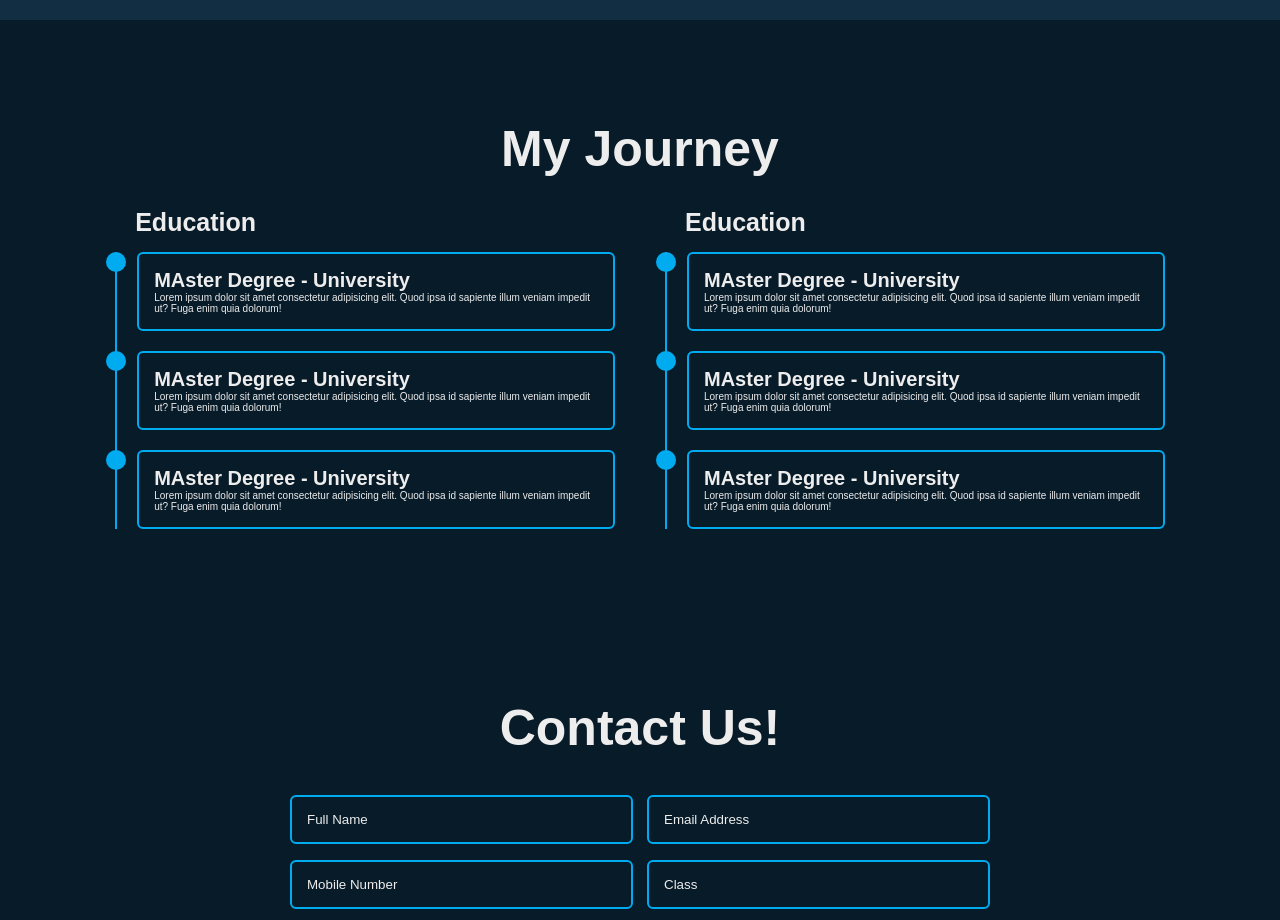
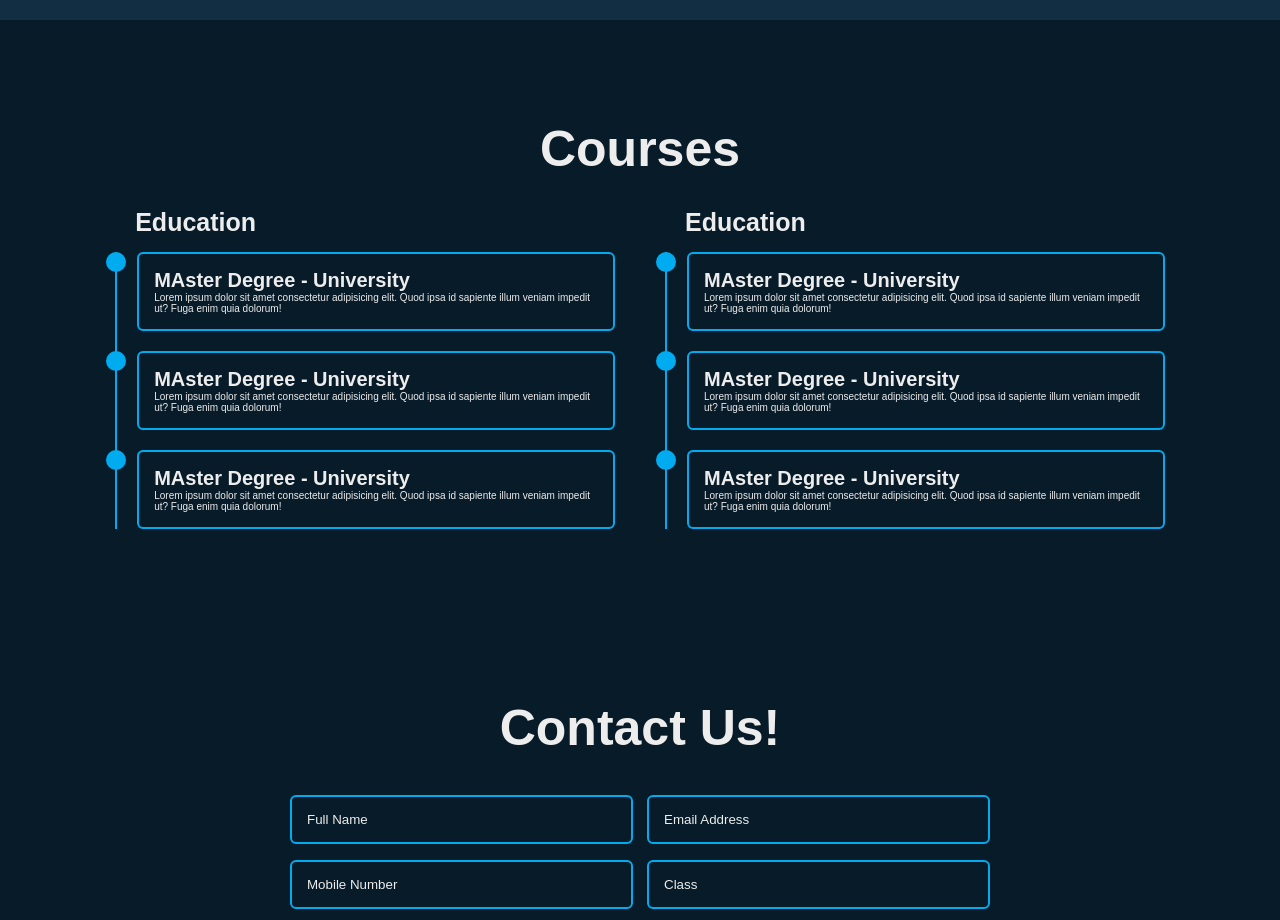
Before and after one commit to lavishsinghal12/Singhal-Institute, a plain HTML site: page index.html in a window 1280 px wide. Shown: the part 1580-2500 px from the top of the page. Drawn offline with nearby package versions, Linux system fonts and the light colour scheme.

Commit message:
Update index.html

```diff
--- a/index.html
+++ b/index.html
@@ -56,7 +56,7 @@
 
     <!-- courses -->
     <section class="education" id="education">
-        <h2 class="heading">My <span>Journey</span></h2>
+        <h2 class="heading">Courses</h2>
         <div class="education-row">
             <div class="education-coloumn">
                 <h3 class="title">Education</h3>
```
